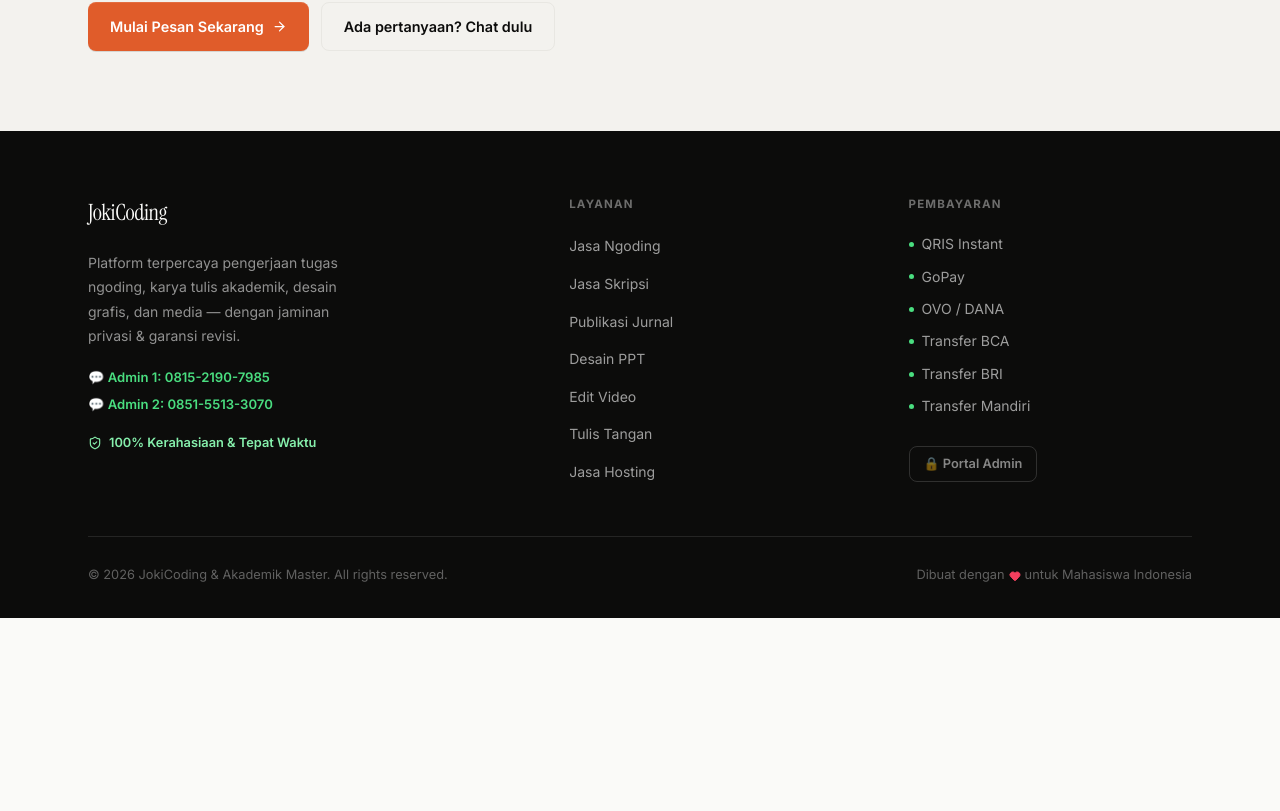
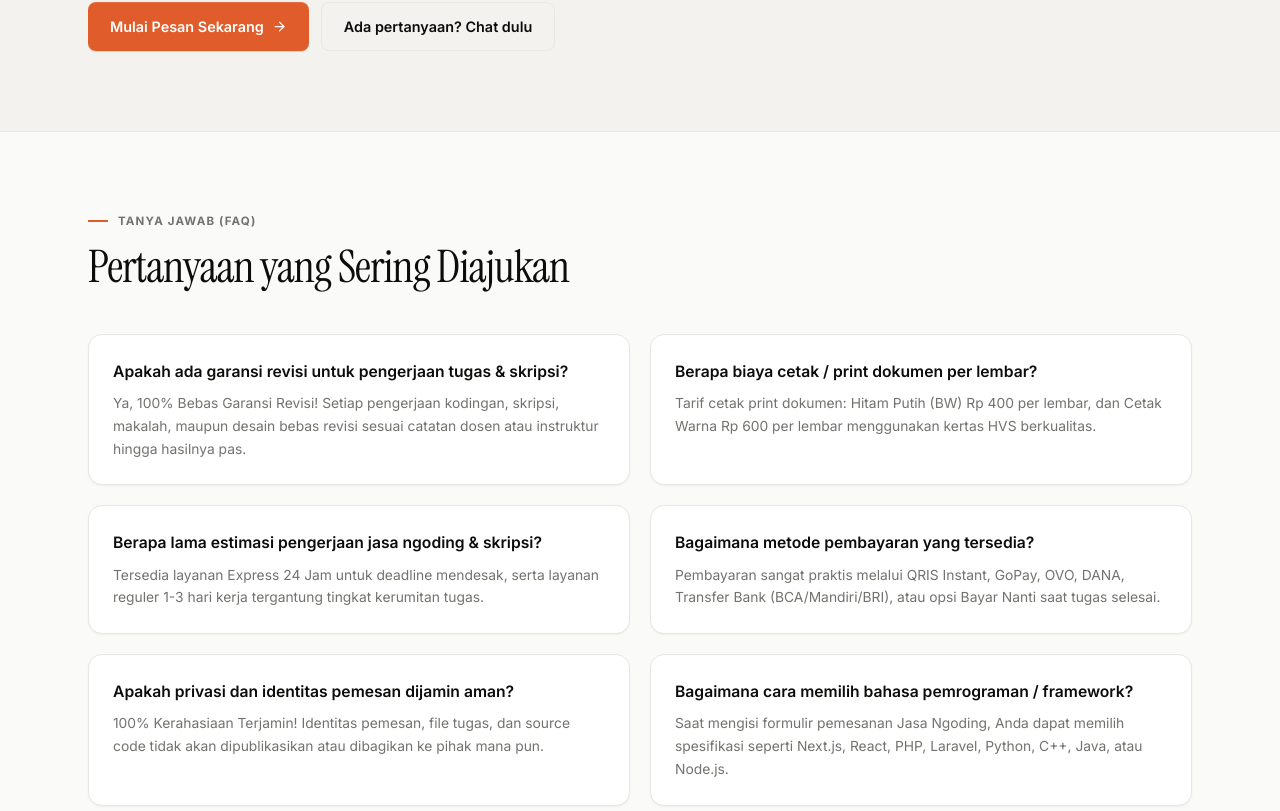
Before and after one commit to NourAnisa/jokicoding, a Next.js app: page / in a window 1280 px wide. Shown: the part 4709-5520 px from the top of the page. Before the commit the page ends 5327 px from the top, so only its background shows below. Built offline with nearby package versions, Linux system fonts and the light colour scheme.

Commit message:
Enhance On-Page SEO with FAQPage JSON-LD schema, ProfessionalService schema and Homepage FAQ Section

```diff
--- a/src/app/page.tsx
+++ b/src/app/page.tsx
@@ -212,6 +212,57 @@ export default function HomePage() {
         </div>
       </section>
 
+      {/* ── FAQ SECTION (SEO Rich Snippets) ───────── */}
+      <section id="faq" style={{ padding: '80px 0', borderTop: '1px solid var(--paper-3)', background: 'var(--paper)' }}>
+        <div className="container">
+          <div style={{ maxWidth: '640px', marginBottom: '40px' }}>
+            <div className="label" style={{ marginBottom: '12px', display: 'flex', alignItems: 'center', gap: '10px' }}>
+              <span style={{ display: 'inline-block', width: '20px', height: '1.5px', background: 'var(--orange)' }} />
+              Tanya Jawab (FAQ)
+            </div>
+            <h2 className="heading-1">Pertanyaan yang Sering Diajukan</h2>
+          </div>
+
+          <div style={{ display: 'grid', gridTemplateColumns: '1fr 1fr', gap: '20px' }}>
+            {[
+              {
+                q: 'Apakah ada garansi revisi untuk pengerjaan tugas & skripsi?',
+                a: 'Ya, 100% Bebas Garansi Revisi! Setiap pengerjaan kodingan, skripsi, makalah, maupun desain bebas revisi sesuai catatan dosen atau instruktur hingga hasilnya pas.',
+              },
+              {
+                q: 'Berapa biaya cetak / print dokumen per lembar?',
+                a: 'Tarif cetak print dokumen: Hitam Putih (BW) Rp 400 per lembar, dan Cetak Warna Rp 600 per lembar menggunakan kertas HVS berkualitas.',
+              },
+              {
+                q: 'Berapa lama estimasi pengerjaan jasa ngoding & skripsi?',
+                a: 'Tersedia layanan Express 24 Jam untuk deadline mendesak, serta layanan reguler 1-3 hari kerja tergantung tingkat kerumitan tugas.',
+              },
+              {
+                q: 'Bagaimana metode pembayaran yang tersedia?',
+                a: 'Pembayaran sangat praktis melalui QRIS Instant, GoPay, OVO, DANA, Transfer Bank (BCA/Mandiri/BRI), atau opsi Bayar Nanti saat tugas selesai.',
+              },
+              {
+                q: 'Apakah privasi dan identitas pemesan dijamin aman?',
+                a: '100% Kerahasiaan Terjamin! Identitas pemesan, file tugas, dan source code tidak akan dipublikasikan atau dibagikan ke pihak mana pun.',
+              },
+              {
+                q: 'Bagaimana cara memilih bahasa pemrograman / framework?',
+                a: 'Saat mengisi formulir pemesanan Jasa Ngoding, Anda dapat memilih spesifikasi seperti Next.js, React, PHP, Laravel, Python, C++, Java, atau Node.js.',
+              },
+            ].map(({ q, a }, idx) => (
+              <div key={idx} className="card" style={{ padding: '24px' }}>
+                <h3 style={{ fontSize: '0.98rem', fontWeight: 600, color: 'var(--ink)', marginBottom: '8px' }}>
+                  {q}
+                </h3>
+                <p style={{ fontSize: '0.865rem', color: 'var(--ink-3)', lineHeight: 1.65 }}>
+                  {a}
+                </p>
+              </div>
+            ))}
+          </div>
+        </div>
+      </section>
+
       <OrderModal service={selected} onClose={() => setSelected(null)} />
     </div>
   );
--- a/src/components/SEOHead.tsx
+++ b/src/components/SEOHead.tsx
@@ -1,29 +1,123 @@
 import { DEFAULT_SITE_CONFIG, INITIAL_SERVICES } from '@/lib/data';
 
 export default function SEOHead() {
+  const baseUrl = 'https://jokicoding.vercel.app';
+
+  // 1. LocalBusiness & Organization Schema
   const jsonLdLocalBusiness = {
     '@context': 'https://schema.org',
-    '@type': 'LocalBusiness',
+    '@type': 'ProfessionalService',
     name: DEFAULT_SITE_CONFIG.brandName,
+    alternateName: ['JokiCoding', 'Jasa Ngoding & Skripsi Indonesia'],
     description: DEFAULT_SITE_CONFIG.tagline,
-    url: 'https://jokicoding.vercel.app',
+    url: baseUrl,
+    logo: `${baseUrl}/og-image.png`,
+    image: `${baseUrl}/og-image.png`,
     telephone: `+${DEFAULT_SITE_CONFIG.adminPhone}`,
-    priceRange: 'Rp 3.000 - Rp 350.000',
-    areaServed: 'Indonesia',
+    priceRange: 'Rp 400 - Rp 350.000',
+    address: {
+      '@type': 'PostalAddress',
+      addressCountry: 'ID',
+      addressRegion: 'Indonesia',
+    },
+    areaServed: {
+      '@type': 'Country',
+      name: 'Indonesia',
+    },
+    openingHoursSpecification: [
+      {
+        '@type': 'OpeningHoursSpecification',
+        dayOfWeek: ['Monday', 'Tuesday', 'Wednesday', 'Thursday', 'Friday', 'Saturday', 'Sunday'],
+        opens: '00:00',
+        closes: '23:59',
+      },
+    ],
     makesOffer: INITIAL_SERVICES.map(srv => ({
       '@type': 'Offer',
       name: srv.title,
       description: srv.description,
       price: srv.price,
       priceCurrency: 'IDR',
-      url: `https://jokicoding.vercel.app/jasa/${srv.slug}`
-    }))
+      url: `${baseUrl}/jasa/${srv.slug}`,
+    })),
+  };
+
+  // 2. WebSite Schema
+  const jsonLdWebSite = {
+    '@context': 'https://schema.org',
+    '@type': 'WebSite',
+    name: 'JokiCoding',
+    url: baseUrl,
+    inLanguage: 'id-ID',
+    publisher: {
+      '@type': 'Organization',
+      name: DEFAULT_SITE_CONFIG.brandName,
+      url: baseUrl,
+    },
+  };
+
+  // 3. FAQPage Schema for Google Rich Search Snippets
+  const jsonLdFAQ = {
+    '@context': 'https://schema.org',
+    '@type': 'FAQPage',
+    mainEntity: [
+      {
+        '@type': 'Question',
+        name: 'Apakah ada garansi revisi untuk pengerjaan tugas & skripsi?',
+        acceptedAnswer: {
+          '@type': 'Answer',
+          text: 'Ya, 100% Bebas Garansi Revisi! Setiap pengerjaan kodingan, skripsi, makalah, maupun desain bebas revisi sesuai catatan dosen atau instruktur hingga hasilnya pas.',
+        },
+      },
+      {
+        '@type': 'Question',
+        name: 'Berapa biaya cetak / print dokumen per lembar?',
+        acceptedAnswer: {
+          '@type': 'Answer',
+          text: 'Tarif cetak print dokumen: Hitam Putih (BW) Rp 400 per lembar, dan Cetak Warna Rp 600 per lembar menggunakan kertas HVS berkualitas.',
+        },
+      },
+      {
+        '@type': 'Question',
+        name: 'Berapa lama estimasi pengerjaan jasa ngoding & skripsi?',
+        acceptedAnswer: {
+          '@type': 'Answer',
+          text: 'Tersedia layanan Express 24 Jam untuk deadline mendesak, serta layanan reguler 1-3 hari kerja tergantung tingkat kerumitan tugas.',
+        },
+      },
+      {
+        '@type': 'Question',
+        name: 'Bagaimana metode pembayaran yang tersedia?',
+        acceptedAnswer: {
+          '@type': 'Answer',
+          text: 'Pembayaran sangat praktis melalui QRIS Instant, GoPay, OVO, DANA, Transfer Bank (BCA/Mandiri/BRI), atau opsi Bayar Nanti saat tugas selesai.',
+        },
+      },
+      {
+        '@type': 'Question',
+        name: 'Apakah privasi dan identitas pemesan dijamin aman?',
+        acceptedAnswer: {
+          '@type': 'Answer',
+          text: '100% Kerahasiaan Terjamin! Identitas pemesan, file tugas, dan source code tidak akan dipublikasikan atau dibagikan ke pihak mana pun.',
+        },
+      },
+    ],
   };
 
   return (
-    <script
-      type="application/ld+json"
-      dangerouslySetInnerHTML={{ __html: JSON.stringify(jsonLdLocalBusiness) }}
-    />
+    <>
+      <script
+        type="application/ld+json"
+        dangerouslySetInnerHTML={{ __html: JSON.stringify(jsonLdLocalBusiness) }}
+      />
+      <script
+        type="application/ld+json"
+        dangerouslySetInnerHTML={{ __html: JSON.stringify(jsonLdWebSite) }}
+      />
+      <script
+        type="application/ld+json"
+        dangerouslySetInnerHTML={{ __html: JSON.stringify(jsonLdFAQ) }}
+      />
+    </>
   );
 }
```
